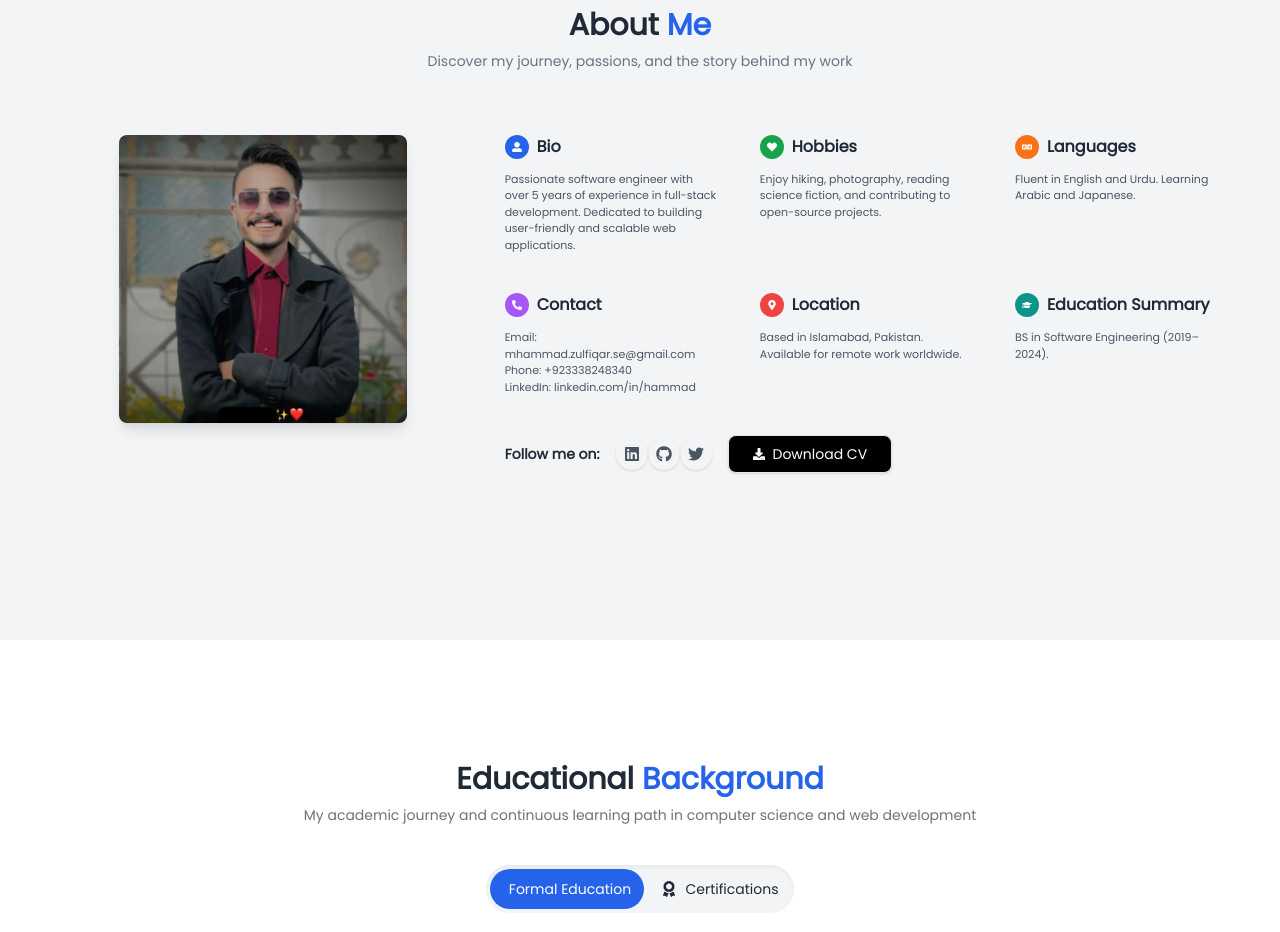
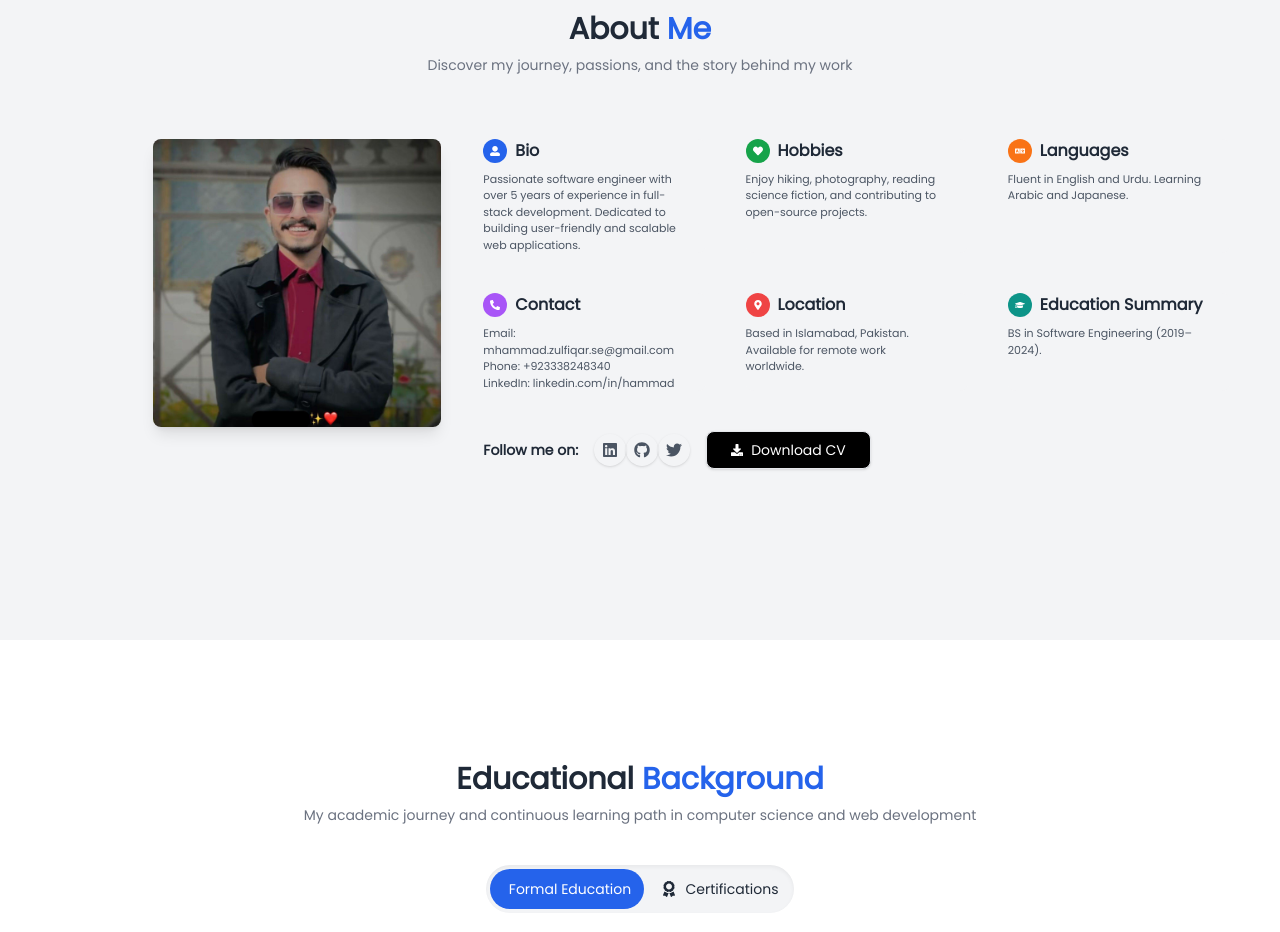
Before and after one commit to HameyDev/portfolio, a React (Create React App) app: page / in a window 1280 px wide. Shown: the part 980-1912 px from the top of the page. Built offline with nearby package versions, Linux system fonts and the light colour scheme.

Commit message:
Updated UI

```diff
--- a/src/components/About.jsx
+++ b/src/components/About.jsx
@@ -30,9 +30,9 @@ export default function About() {
         {/* Left Side Image */}
         <motion.div
           initial={{ opacity: 0, x: 0 }}
-          whileInView={{ opacity: 1, x: -30 }}
+          whileInView={{ opacity: 1, x: window.innerWidth >= 768 ? 30 : 0 }}
           transition={{ duration: 1, ease: "easeOut" }}
-          className="flex justify-center md:w-1/3 w-full ml-8 mb-5"
+          className="flex justify-center md:w-1/3 w-full mb-5"
           whileHover={{ rotate: [0, 2, -2, 2, -2, 0] }}
         >
           <img
--- a/src/components/InfoCard.jsx
+++ b/src/components/InfoCard.jsx
@@ -10,7 +10,7 @@ export default function InfoCard({ icon, title, text, color }) {
   };
 
   return (
-    <div className="flex flex-col md:flex-col-3 gap-3 bg-gray-100 p-4 pr-10 md:p-0 rounded-lg">
+    <div className="flex flex-col md:flex-col-3 gap-2 bg-gray-100 pr-20 p-4 md:p-0 rounded-lg">
       <div className="flex flex-start items-center gap-2">
         {/* Icon inside a circular background */}
         <div
@@ -25,7 +25,7 @@ export default function InfoCard({ icon, title, text, color }) {
         </div>
       </div>
       {/* Second line text */}
-      <p className="text-[11px] text-gray-600">{text}</p>
+      <p className="text-[11px] text-gray-600 w-[200px]">{text}</p>
     </div>
   );
 }
```
